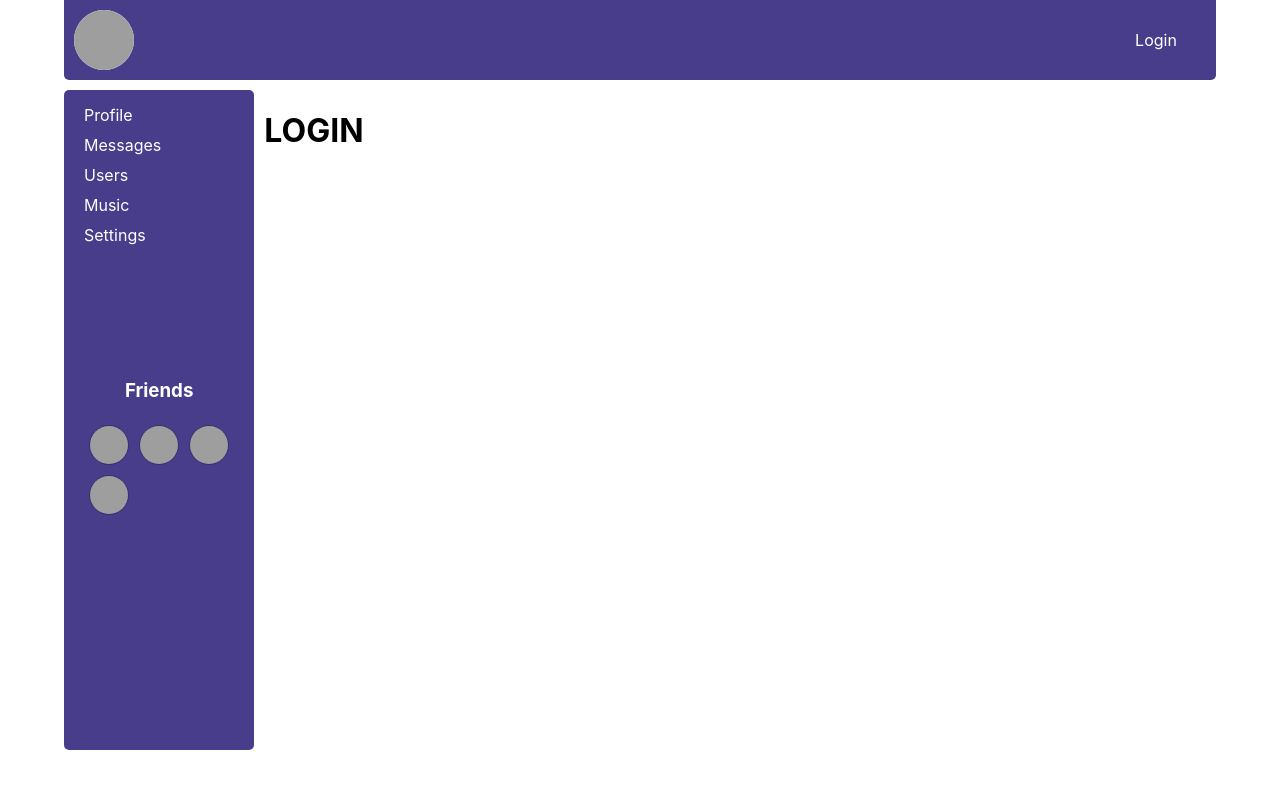
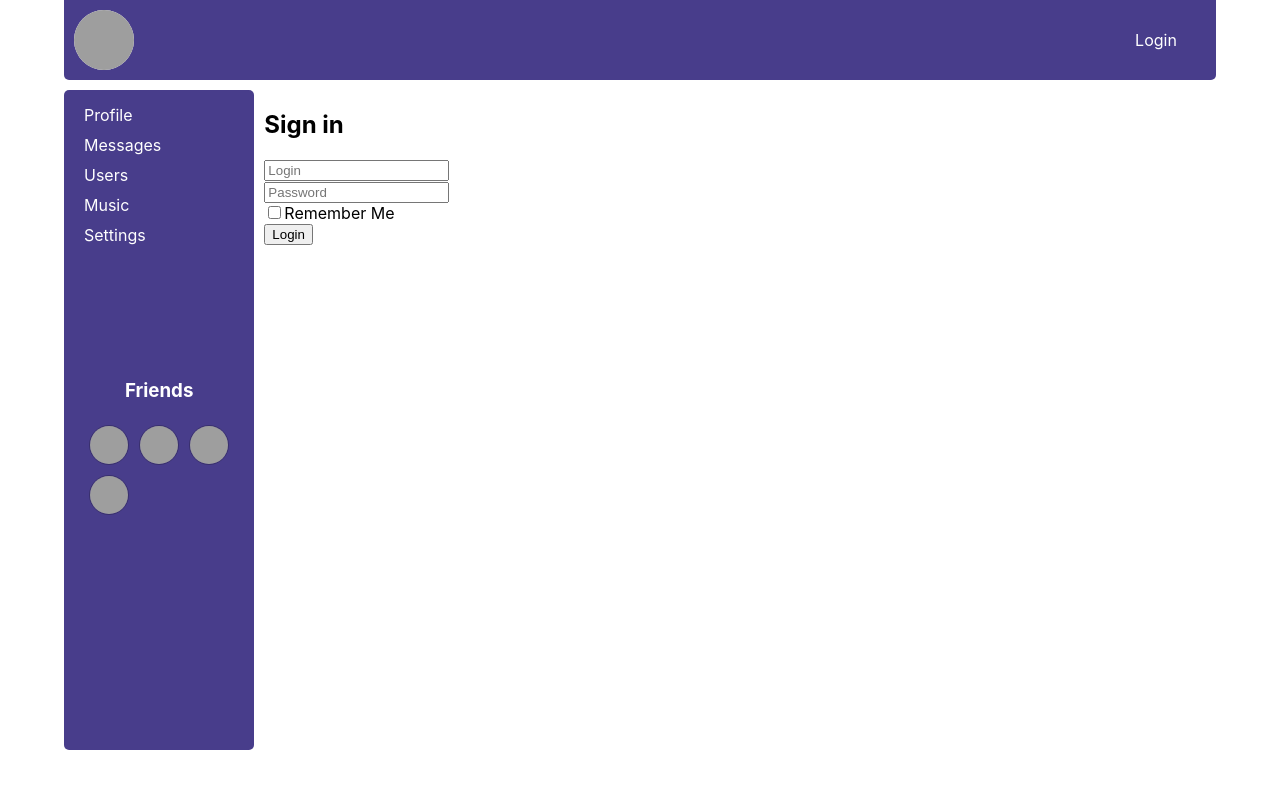
Before and after one commit to ISAYwtf/SamuraiJS, a React (Create React App) app: page /login in a window 1280 px wide. Shown: the top 788 px of the page. Built offline with nearby package versions, Linux system fonts and the light colour scheme; no server answers; grey boxes are pictures that could not be loaded.

Commit message:
stage-75 - reduxForm

```diff
--- a/package.json
+++ b/package.json
@@ -13,6 +13,7 @@
     "react-router-dom": "^5.2.0",
     "react-scripts": "4.0.1",
     "redux": "^4.0.5",
+    "redux-form": "^8.3.7",
     "redux-thunk": "^2.3.0",
     "web-vitals": "^0.2.4"
   },
--- a/src/components/Login/Login.jsx
+++ b/src/components/Login/Login.jsx
@@ -1,7 +1,32 @@
 import React from "react";
+import {Field, reduxForm} from "redux-form";
+
+const LoginForm = (props) => {
+    return (
+        <form onSubmit={props.handleSubmit}>
+            <div><Field type="text" placeholder={"Login"} name={"login"} component={"input"}/></div>
+            <div><Field type="password" placeholder={"Password"} name={"password"} component={"input"}/></div>
+            <label><Field type="checkbox" component={"input"} name={"rememberMe"}/>Remember Me</label>
+            <div><Field component={"button"} name={"submitLogin"}>Login</Field></div>
+        </form>
+    )
+}
+
+const LoginReduxForm = reduxForm({
+    form: "login"
+})(LoginForm);
 
 const Login = (props) => {
-    return <h1>LOGIN</h1>
+    const onSubmit = formData => {
+        console.log(formData);
+    }
+
+    return (
+        <div>
+            <h2>Sign in</h2>
+            <LoginReduxForm onSubmit={onSubmit}/>
+        </div>
+    )
 }
 
 export default Login;
--- a/src/components/Profile/ProfileInfo/ProfileAbout/ProfileAbout.jsx
+++ b/src/components/Profile/ProfileInfo/ProfileAbout/ProfileAbout.jsx
@@ -2,6 +2,9 @@ import React from "react";
 import classes from "../ProfileJob/ProfileJob.module.css";
 
 const ProfileAbout = ({aboutMe}) => {
+    if (!aboutMe) {
+        return "";
+    }
     return (
         <div className={classes.profileJob}>
             <h2>About me</h2>
--- a/src/components/Profile/ProfileInfo/ProfileAvatar/ProfileStatus/ProfileStatus.jsx
+++ b/src/components/Profile/ProfileInfo/ProfileAvatar/ProfileStatus/ProfileStatus.jsx
@@ -1,5 +1,4 @@
 import React from "react";
-import {onChangeInput} from "../../../../../redux/profile-reducer";
 
 class ProfileStatus extends React.Component {
     state = {
--- a/src/components/Profile/ProfileInfo/ProfileAvatar/ProfileStatus/ProfileStatusContainer.jsx
+++ b/src/components/Profile/ProfileInfo/ProfileAvatar/ProfileStatus/ProfileStatusContainer.jsx
@@ -2,21 +2,19 @@ import React from "react";
 import ProfileStatus from "./ProfileStatus";
 import {compose} from "redux";
 import {connect} from "react-redux";
-import {onChangeInput, updateStatus} from "../../../../../redux/profile-reducer";
+import {updateStatus} from "../../../../../redux/profile-reducer";
 
 class ProfileStatusContainer extends React.Component {
     render = () => {
-        return <ProfileStatus updateStatus={this.props.updateStatus} status={this.props.status}
-                              onChangeInput={this.props.onChangeInput} newText={this.props.newText}/>
+        return <ProfileStatus updateStatus={this.props.updateStatus} status={this.props.status}/>
     }
 }
 
 const mapStateToProps = state => ({
     status: state.profilePage.status,
-    newText: state.profilePage.newText
 })
 
-const mapDispatchToProps = {updateStatus, onChangeInput: onChangeInput}
+const mapDispatchToProps = {updateStatus}
 
 export default compose(
     connect(mapStateToProps, mapDispatchToProps)
--- a/src/redux/redux-store.js
+++ b/src/redux/redux-store.js
@@ -5,13 +5,15 @@ import sidebarReducer from "./sidebar-reducer";
 import usersReducer from "./users-reducer";
 import authReducer from "./auth-reducer";
 import thunkMiddleware from "redux-thunk";
+import {reducer as formReducer} from "redux-form";
 
 let reducers = combineReducers({
     profilePage: profileReducer,
     dialogsPage: dialogsReducer,
     sidebar: sidebarReducer,
     usersPage: usersReducer,
-    auth: authReducer
+    auth: authReducer,
+    form: formReducer
 });
 
 const store = createStore(reducers, applyMiddleware(thunkMiddleware));
```
Also changed, not shown: 2 other files (tests, documents, lock files or other folders).
